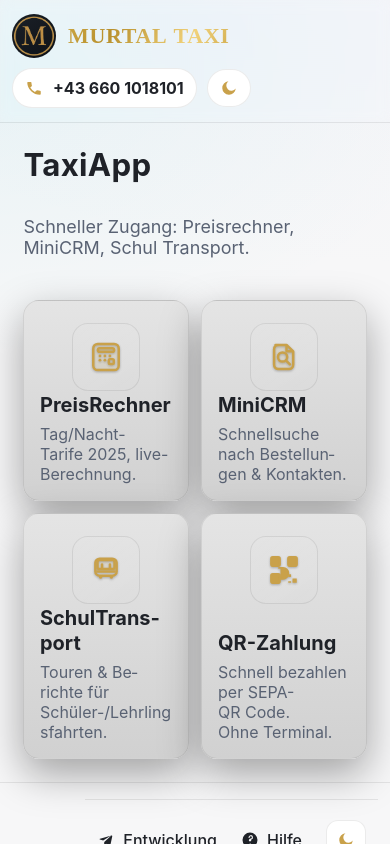
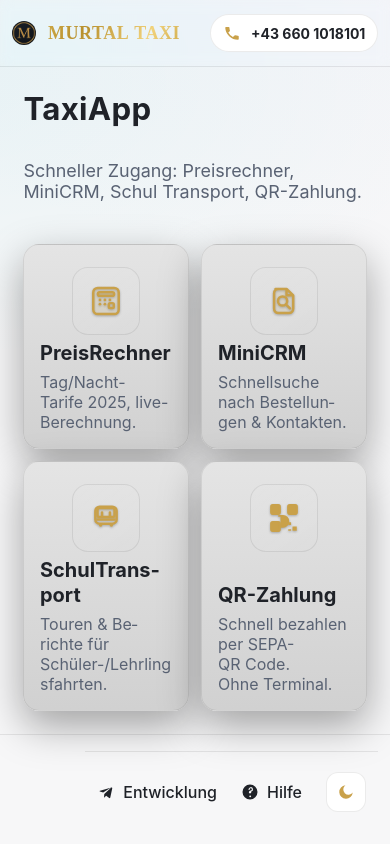
Before and after one commit to Aleksandrmineev/MurtalTaxi-App, a plain HTML site: page index.html in a window 390 px wide. Drawn offline with Linux system fonts and the light colour scheme; a web font is replaced by a local one.

Commit message:
поправил хедер, чтобы был в одну строчку

```diff
--- a/assets/css/adaptive.css
+++ b/assets/css/adaptive.css
@@ -76,3 +76,24 @@
   contain: paint; /* изолируем рисование псевдо-элемента */
   will-change: transform, opacity;
 }
+
+/* ===== Верхний переключатель темы скрывать на узких экранах ===== */
+@media (max-width: 600px) {
+  #theme-toggle {
+    display: none;
+  }
+  .brand__logo {
+    width: 24px;
+    height: 24px;
+  }
+  .brand__logo img {
+    width: 24px;
+    height: 24px;
+  }
+  .brand__title {
+    font-size: 18px;
+  }
+  .pill {
+    font-size: clamp(14px, 3.5vw, 16px);
+  }
+}
--- a/assets/css/main.css
+++ b/assets/css/main.css
@@ -214,7 +214,7 @@
 .tile__title {
   font-size: clamp(18px, 2.1vw, 22px);
   font-weight: 700;
-  margin: 2px 0 6px;
+  margin: 6px 0;
 
   /* перенос по слогам и мягкий перенос длинных слов */
   hyphens: auto;
--- a/index.html
+++ b/index.html
@@ -77,7 +77,8 @@
     <main class="hero">
       <h1>TaxiApp</h1>
       <p class="hero__sub">
-        Schneller Zugang: Preisrechner, MiniCRM, Schul&nbsp;Transport.
+        Schneller Zugang: Preisrechner, MiniCRM, Schul&nbsp;Transport,
+        QR-Zahlung.
       </p>
 
       <section class="grid" aria-label="Apps">
```
